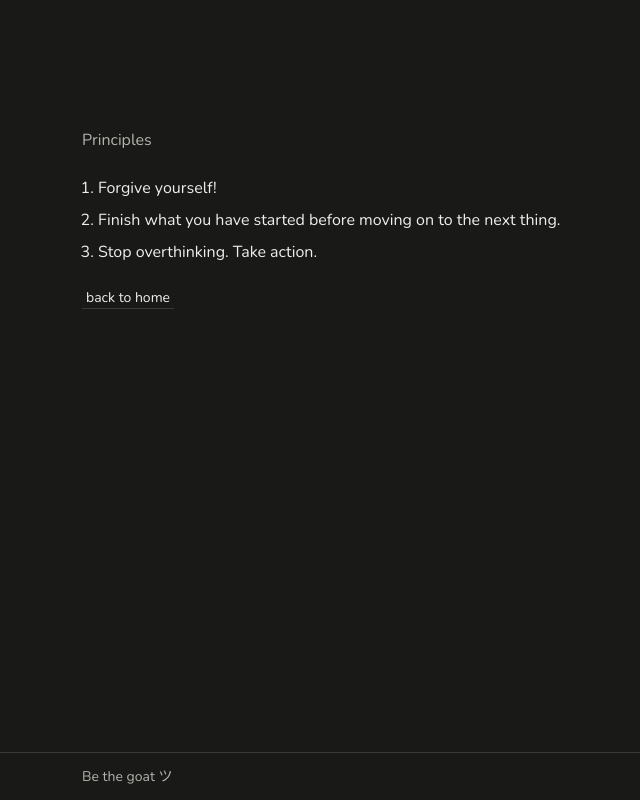
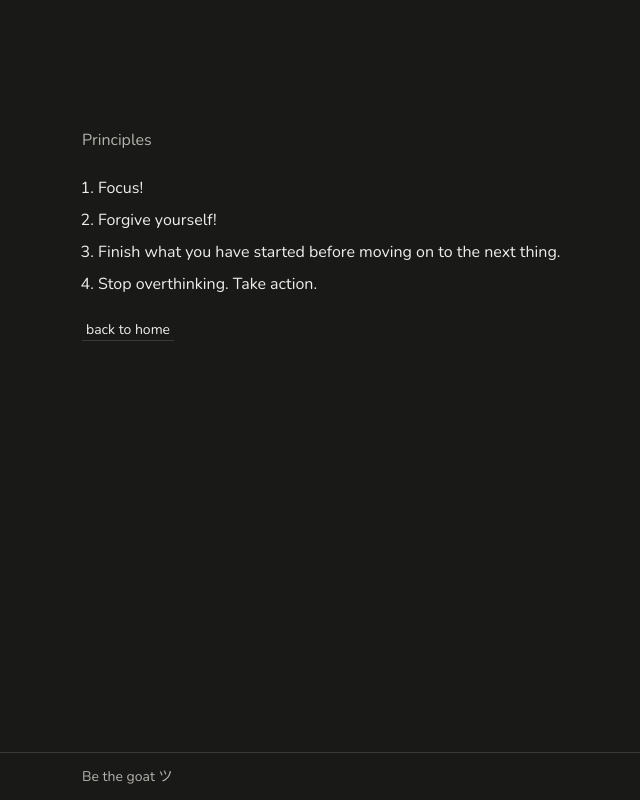
Before and after one commit to mahmood-saghrajooghi/personal-website, a Next.js app: page /principles in a window 1280 px wide. Shown: the whole page, without its empty margins (238-878 px from the left). Built offline with nearby package versions, Linux system fonts and the light colour scheme.

Commit message:
add new principle

```diff
--- a/pages/principles.tsx
+++ b/pages/principles.tsx
@@ -31,6 +31,9 @@ const IndexPage = () => {
             <div className='mb-6'>
               <ul className='-sub ml-4'>
                 <li className='mb-2 list-decimal'>
+                  Focus!
+                </li>
+                <li className='mb-2 list-decimal'>
                   Forgive yourself!
                 </li>
                 <li className='mb-2 list-decimal'>
```
